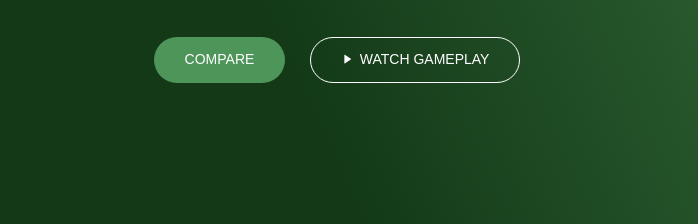
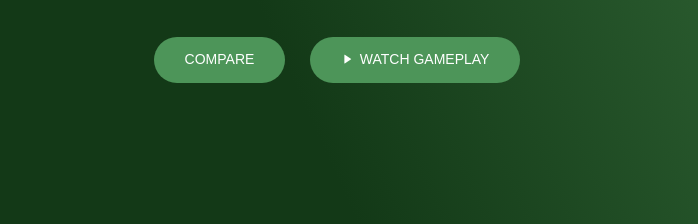
Before and after one commit to khalifa9660/GoblinWebsite, a plain HTML site: page index.html in a window 1280 px wide. Shown: the part 477-701 px from the top of the page, 0-698 px from the left. Drawn offline with nearby package versions, Linux system fonts and the light colour scheme; grey boxes are pictures that could not be loaded.

Commit message:
Modifcation de la couleur de Watch gameplay

```diff
--- a/styles.css
+++ b/styles.css
@@ -124,7 +124,11 @@ section{
 }
 
 .hero-text a.ctaa{
-    background: transparent;
+    border: 1px solid transparent;
+    margin-left: 20px;
+}
+
+.hero-text a.ctaa:hover{
     border: 1px solid white;
     margin-left: 20px;
 }
```
